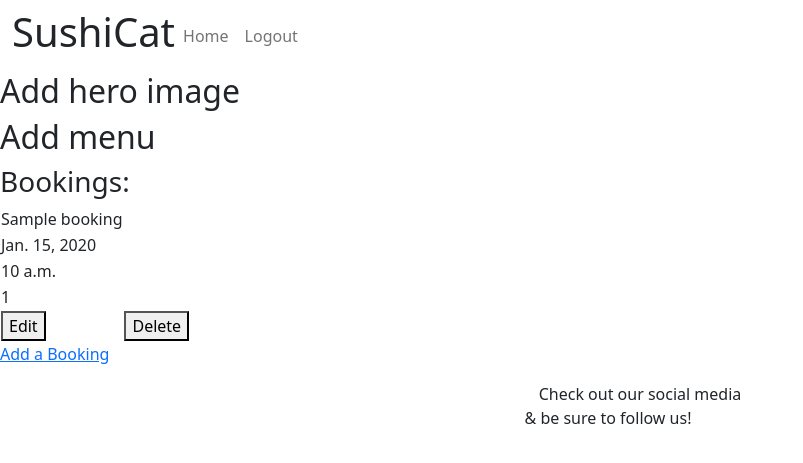
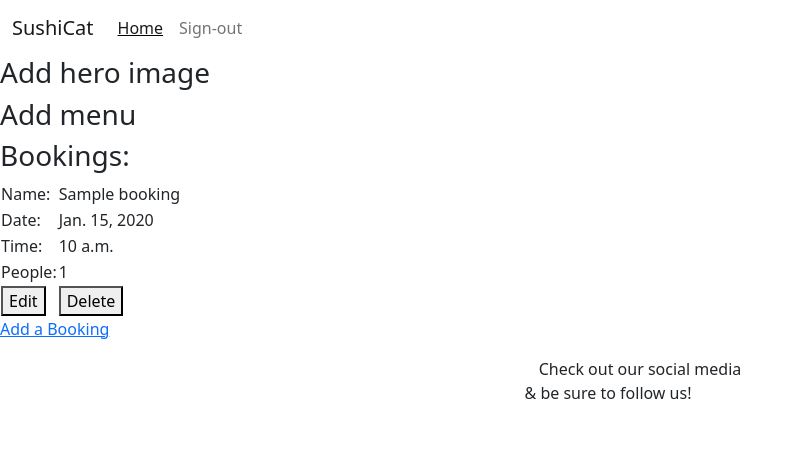
Before and after one commit to MadeleineWalder/SushiCat, a Django app: page / in a window 1280 px wide. Shown: the top 463 px of the page, without its empty margins (0-803 px from the left). Run offline with Django 3.2, Linux system fonts and the light colour scheme; a user stored in the database is signed in; tables that the repository leaves empty hold one stand-in row (values such as "Sample post").

Commit message:
Make sure users can access only their own bookings

```diff
--- a/restaurant/models.py
+++ b/restaurant/models.py
@@ -8,6 +8,7 @@ from django.contrib.auth.models import User
 
 
 class Booking(models.Model):
+    customer = models.ForeignKey(User, on_delete=models.CASCADE)
     booking_name = models.CharField(max_length=20, null=False, blank=False)
     date = models.DateField()
     time = models.TimeField()
--- a/restaurant/templates/restaurant/restaurant_bookings.html
+++ b/restaurant/templates/restaurant/restaurant_bookings.html
@@ -2,22 +2,30 @@
 
 {% block content %}
 
-<h2>Add hero image</h2>
-<h2 class="red">Add menu</h2>
-<h3>Bookings:</h3>
+<h3>Add hero image</h3>
+<h3>Add menu</h3>
+
 <div>
+    {% if user.is_authenticated %}
+
+    <h3>Bookings:</h3>
     <table>
         {% for booking in bookings %}
+        {% if booking.customer == user %}
         <tr>
+            <td>Name:</td>
             <td> {{ booking.booking_name }} </td>
         </tr>
         <tr>
+            <td>Date:</td>
             <td> {{ booking.date }} </td>
         </tr>
         <tr>
+            <td>Time:</td>
             <td> {{ booking.time }} </td>
         </tr>
         <tr>
+            <td>People:</td>
             <td>{{ booking.number_of_people }}</td>
         </tr>
         <tr>
@@ -32,10 +40,17 @@
                 </a>
             </td>
         </tr>
+        {% endif %}
         {% empty %}
         <tr><td>You have no bookings.</td></tr>
         {% endfor %}
     </table>
     <a href="/add">Add a Booking</a>
+
+    {% else %}
+
+    <p>Please login to book.</p>
+
+    {% endif %}
 </div>
 {%endblock%}
--- a/restaurant/views.py
+++ b/restaurant/views.py
@@ -17,6 +17,7 @@ def add_bookings(request):
     if request.method == 'POST':
         form = BookingForm(request.POST)
         if form.is_valid():
+            form.instance.customer = request.user
             form.save()
             return redirect('get_bookings_list')
     form = BookingForm()
--- a/static/css/style.css
+++ b/static/css/style.css
@@ -0,0 +1,3 @@
+.active {
+    text-decoration: underline 1px solid black;
+}
--- a/templates/account/login.html
+++ b/templates/account/login.html
@@ -1,4 +1,4 @@
-{% extends "account/base.html" %}
+{% extends "base.html" %}
 
 {% load i18n %}
 {% load account socialaccount %}
--- a/templates/account/logout.html
+++ b/templates/account/logout.html
@@ -1,4 +1,4 @@
-{% extends "account/base.html" %}
+{% extends "base.html" %}
 
 {% load i18n %}
 
--- a/templates/account/signup.html
+++ b/templates/account/signup.html
@@ -1,4 +1,4 @@
-{% extends "account/base.html" %}
+{% extends "base.html" %}
 
 {% load i18n %}
 
--- a/templates/base.html
+++ b/templates/base.html
@@ -18,15 +18,15 @@
 <body>
     <nav class="navbar navbar-expand-lg navbar-light bg-white">
         <div class="container-fluid">
-            <h1>SushiCat</h1>
+            <a class="navbar-brand" href="{% url 'get_bookings_list' %}"><span class="brand">SushiCat</span></a>
             <div class="collapse navbar-collapse" id="navbarText">
                 <ul class="navbar-nav me-auto mb-2 mb-lg-0">
                     <li class="nav-item active">
-                        <a class="nav-link" aria-current="page" href="#">Home</a>
+                        <a class="nav-link active" aria-current="page" href="{% url 'get_bookings_list' %}">Home</a>
                     </li>
                     {% if user.is_authenticated %}
                     <li class="nav-item">
-                        <a class="nav-link" href="{% url 'account_logout' %}">Logout</a>
+                        <a class="nav-link" href="{% url 'account_logout' %}">Sign-out</a>
                     </li>
                     {% else %}
                     <li class="nav-item">
```
Also changed, not shown: restaurant/templates/restaurant/add_bookings.html (+10 -13 lines), restaurant/templates/restaurant/edit_booking.html (+8 -11 lines), restaurant/migrations/0002_booking_customer.py (added).
